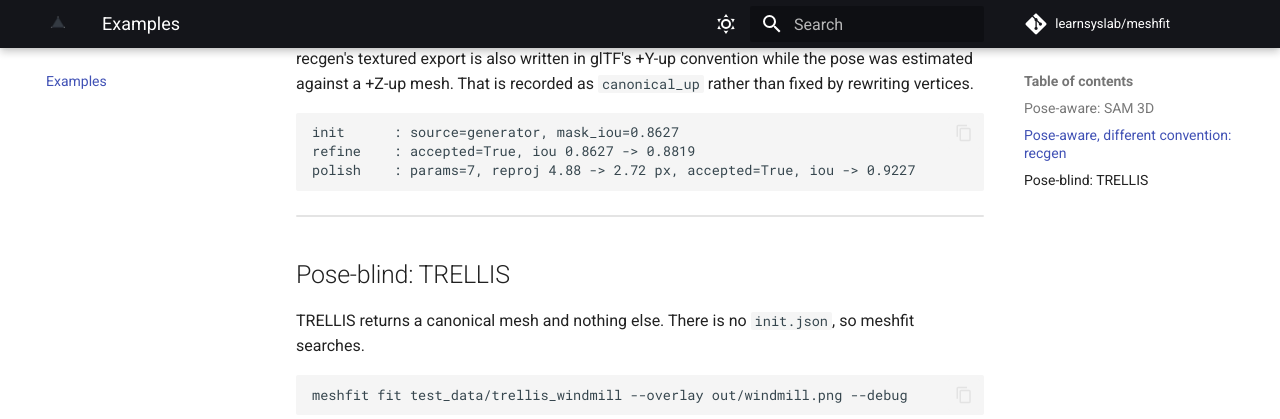
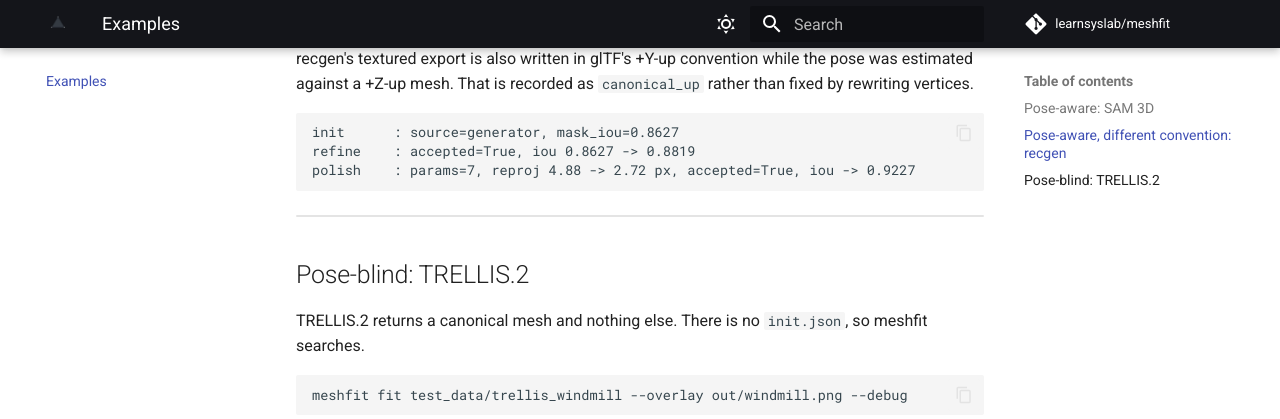
Before and after one commit to learnsyslab/meshfit, an MkDocs documentation site: the page built from docs/examples/index.md, in a window 1280 px wide and 900 px high, scrolled down 1060 px. Shown: the top 419 px of the window. Built offline with MkDocs 1.6.1 and Material for MkDocs 9.7.7, drawn with Linux system fonts in a browser that asks for light colours; a script that is not in the unit is left out; comment, search, counter and statistics services are not loaded.

Commit message:
the windmill example comes from TRELLIS.2, not TRELLIS

````diff
--- a/docs/examples/index.md
+++ b/docs/examples/index.md
@@ -56,10 +56,10 @@
 
 <div class="scene-viewer" data-src="../scenes/recgen_drawer_1.glb"></div>
 
-## Pose-blind: TRELLIS
+## Pose-blind: TRELLIS.2
 
-TRELLIS returns a canonical mesh and nothing else. There is no `init.json`, so
-meshfit searches.
+TRELLIS.2 returns a canonical mesh and nothing else. There is no `init.json`,
+so meshfit searches.
 
 ```bash
 meshfit fit test_data/trellis_windmill --overlay out/windmill.png --debug
````
Also changed, not shown: README.md (+4 -4 lines), docs/index.md (+1 -1 lines), 2 other files.
